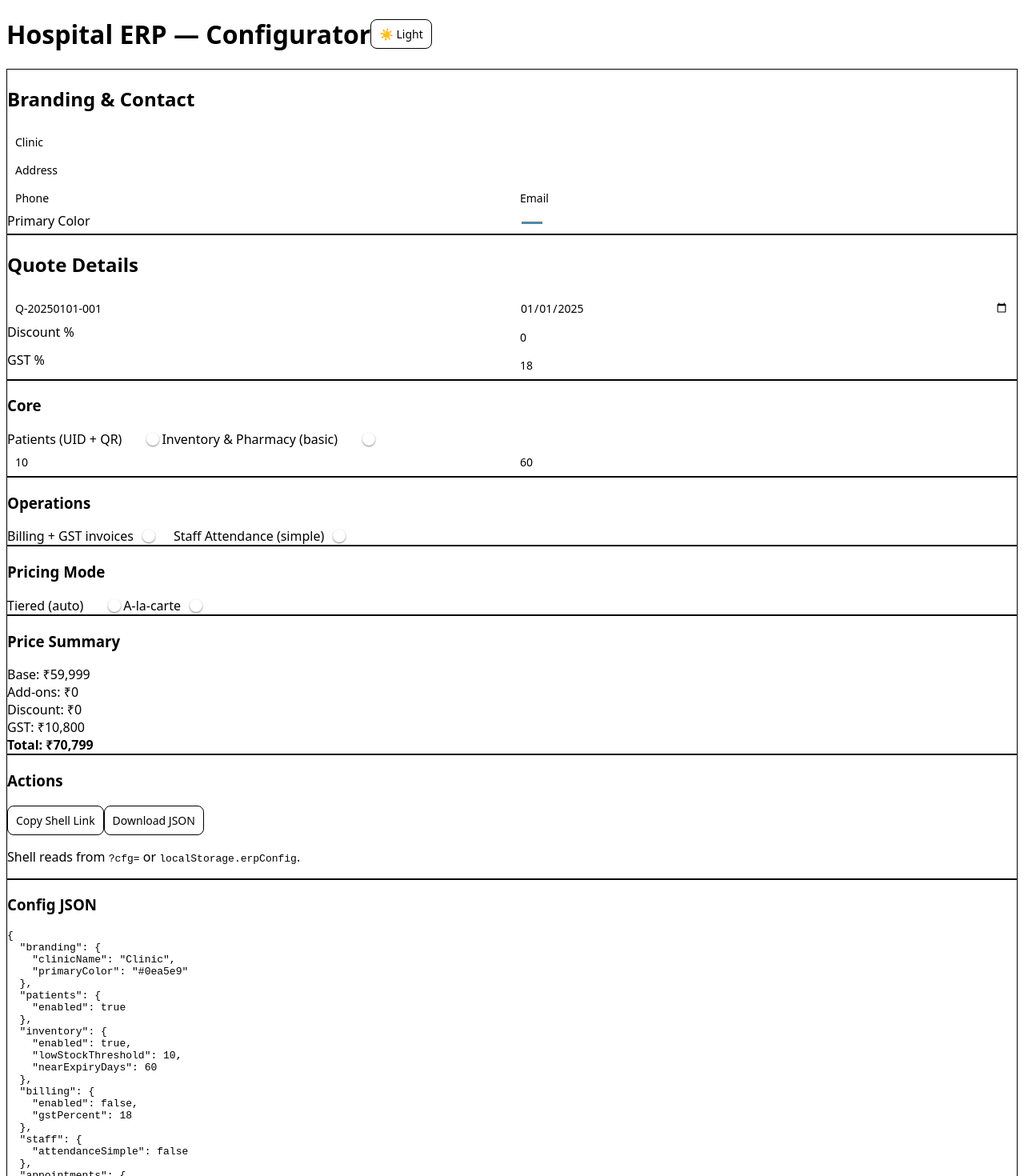
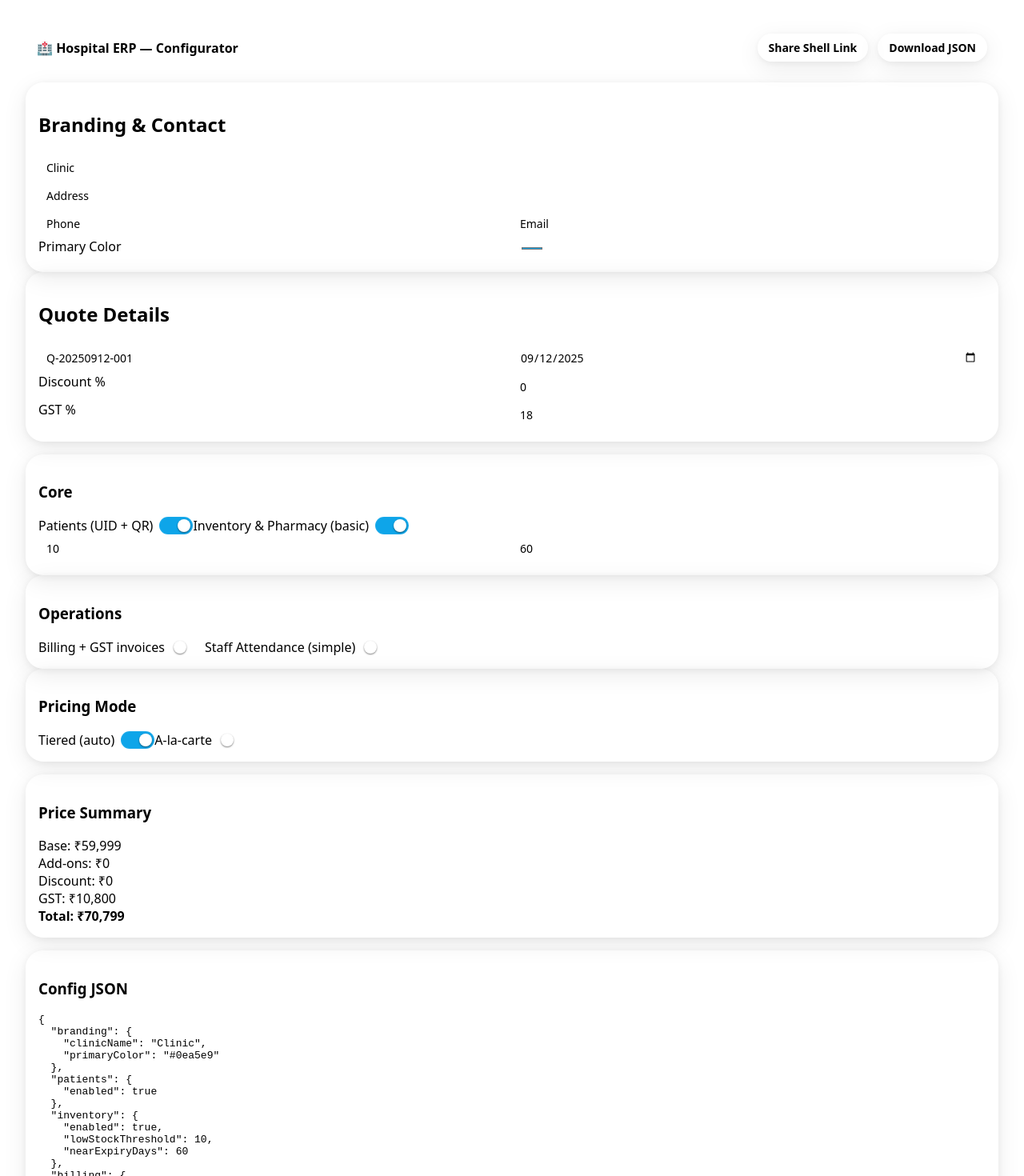
Before and after one commit to warangalonepoint/hospital-erp-configurator, a Next.js app in the folder hospitalerp/: page /configurator in a window 1280 px wide. Shown: the top 1470 px of the page at 80% size. Built offline with nearby package versions, Linux system fonts and the light colour scheme.

Commit message:
Update FeatureConfigurator.tsx

```diff
--- a/hospitalerp/components/FeatureConfigurator.tsx
+++ b/hospitalerp/components/FeatureConfigurator.tsx
@@ -2,45 +2,23 @@
 
 import React, { useEffect, useMemo, useRef, useState } from "react";
 
-/* ---- Theme toggle ---- */
-export function ThemeToggle() {
-  const [mode, setMode] = useState<"light" | "dark">(() =>
-    typeof document !== "undefined" && document.documentElement.classList.contains("theme-light") ? "light" : "dark"
-  );
-  return (
-    <button
-      className="px-3 py-2 rounded border border-[color:var(--line)]"
-      onClick={() => {
-        const next = mode === "light" ? "dark" : "light";
-        document.documentElement.classList.toggle("theme-light", next === "light");
-        document.documentElement.classList.toggle("theme-dark", next === "dark");
-        localStorage.setItem("theme", next);
-        setMode(next);
-      }}
-      title="Toggle theme"
-    >
-      {mode === "light" ? "🌙 Dark" : "☀️ Light"}
-    </button>
-  );
+/* ---------- Client-only number formatter to avoid hydration mismatch ---------- */
+function PriceCell({ value }: { value: number }) {
+  const [formatted, setFormatted] = useState<string>("");
+  useEffect(() => {
+    setFormatted(value.toLocaleString("en-IN"));
+  }, [value]);
+  return <span suppressHydrationWarning>{formatted || value}</span>;
 }
 
-/* ---- Tiny iOS-style Switch ---- */
-function Switch({ checked, onChange, disabled }: { checked: boolean; onChange: (v: boolean) => void; disabled?: boolean }) {
-  return (
-    <span className={`switch ${disabled ? "disabled" : ""}`}>
-      <input type="checkbox" checked={checked} disabled={disabled} onChange={(e) => onChange(e.target.checked)} />
-      <span className="knob" />
-    </span>
-  );
-}
-
-/* ---- Types & defaults ---- */
+/* ---------- Types ---------- */
 type Branding = { clinicName: string; address?: string; phone?: string; email?: string; primaryColor?: string };
+type PatientsCfg = { enabled: boolean };
 type InventoryCfg = { enabled: boolean; lowStockThreshold: number; nearExpiryDays: number };
-type PatientsCfg = { enabled: boolean };
 type BillingCfg = { enabled: boolean; gstPercent: number };
 type StaffCfg = { attendanceSimple: boolean };
 type AppointmentsCfg = { singleDoctor: boolean };
+
 type Config = {
   branding: Branding;
   patients: PatientsCfg;
@@ -48,10 +26,11 @@ type Config = {
   billing: BillingCfg;
   staff: StaffCfg;
   appointments: AppointmentsCfg;
-  quote?: { number: string; date: string; discountPct: number };
-  pricingMode?: "tiered" | "custom";
+  quote: { number: string; date: string; discountPct: number };
+  pricingMode: "tiered" | "custom";
 };
 
+/* ---------- Defaults (keep in sync with shell) ---------- */
 const DEFAULT_CONFIG: Config = {
   branding: { clinicName: "Clinic", primaryColor: "#0ea5e9" },
   patients: { enabled: true },
@@ -63,6 +42,7 @@ const DEFAULT_CONFIG: Config = {
   pricingMode: "tiered",
 };
 
+/* ---------- Utils ---------- */
 function deepMerge<T>(base: T, patch: Partial<T>): T {
   const out: any = Array.isArray(base) ? [...(base as any)] : { ...(base as any) };
   for (const [k, v] of Object.entries(patch as any)) {
@@ -74,8 +54,6 @@ function deepMerge<T>(base: T, patch: Partial<T>): T {
 function b64(json: any) {
   return encodeURIComponent(btoa(typeof json === "string" ? json : JSON.stringify(json)));
 }
-
-/* ---- Stable hooks to avoid hydration mismatch ---- */
 function useStableNowISO() {
   const ref = useRef<string>();
   if (!ref.current) ref.current = new Date().toISOString();
@@ -93,47 +71,57 @@ function useStableQuoteNumber(prefix = "Q") {
   return ref.current;
 }
 
-/* ---- Component ---- */
+/* ---------- Component ---------- */
 export default function FeatureConfigurator() {
+  const nowISO = useStableNowISO();
+  const defaultQuote = useStableQuoteNumber();
+
+  // 1) Load config from localStorage on first render (client)
   const [cfg, setCfg] = useState<Config>(() => {
     try {
       const raw = localStorage.getItem("erpConfig");
-      return raw ? deepMerge(DEFAULT_CONFIG, JSON.parse(raw)) : DEFAULT_CONFIG;
+      if (!raw) {
+        // first boot: stamp date + quote
+        const seeded = deepMerge(DEFAULT_CONFIG, {
+          quote: { number: defaultQuote, date: nowISO.slice(0, 10) },
+        });
+        localStorage.setItem("erpConfig", JSON.stringify(seeded));
+        return seeded;
+      }
+      const parsed = JSON.parse(raw);
+      // merge with defaults so new keys appear without nuking user data
+      return deepMerge(DEFAULT_CONFIG, parsed);
     } catch {
-      return DEFAULT_CONFIG;
+      const seeded = deepMerge(DEFAULT_CONFIG, { quote: { number: defaultQuote, date: nowISO.slice(0, 10) } });
+      localStorage.setItem("erpConfig", JSON.stringify(seeded));
+      return seeded;
     }
   });
 
-  const nowISO = useStableNowISO();
-  const quoteNumber = useStableQuoteNumber();
+  // 2) Persist any change
+  useEffect(() => {
+    localStorage.setItem("erpConfig", JSON.stringify(cfg));
+    // also push brand color into CSS var so the whole UI tints live
+    if (cfg.branding?.primaryColor) {
+      document.documentElement.style.setProperty("--prim", cfg.branding.primaryColor);
+    }
+  }, [cfg]);
 
-  useEffect(() => {
-    setCfg((c) =>
-      deepMerge(c, {
-        quote: {
-          number: c.quote?.number || quoteNumber,
-          date: c.quote?.date || nowISO.slice(0, 10),
-          discountPct: c.quote?.discountPct ?? 0,
-        },
-      })
-    );
-    // eslint-disable-next-line react-hooks/exhaustive-deps
-  }, []);
+  // 3) Pricing math (simple)
+  const basePrice = 59999; // clinic base
+  const addons = useMemo(() => {
+    let n = 0;
+    if (cfg.billing.enabled) n += 3000;
+    if (cfg.staff.attendanceSimple) n += 2000;
+    return n;
+  }, [cfg.billing.enabled, cfg.staff.attendanceSimple]);
 
-  // simple price math (placeholder)
-  const basePrice = 59999;
-  const addons = (cfg.billing.enabled ? 3000 : 0) + (cfg.staff.attendanceSimple ? 2000 : 0);
   const subtotal = basePrice + addons;
   const discount = Math.round((subtotal * (cfg.quote?.discountPct || 0)) / 100);
   const net = subtotal - discount;
   const gst = Math.round((net * (cfg.billing.gstPercent || 18)) / 100);
   const total = net + gst;
 
-  useEffect(() => {
-    localStorage.setItem("erpConfig", JSON.stringify(cfg));
-  }, [cfg]);
-
-  // stable preview string (prevents hydration diff)
   const previewJson = useMemo(
     () =>
       JSON.stringify(
@@ -153,10 +141,11 @@ export default function FeatureConfigurator() {
     [cfg]
   );
 
-  const copyShareLink = async () => {
+  // 4) Actions
+  const copyShellLink = async () => {
     const url = `${location.origin}/nav.html?cfg=${b64(cfg)}&page=patients.html`;
     await navigator.clipboard.writeText(url);
-    alert("Share link copied ✅");
+    alert("Shell link copied ✅");
   };
   const downloadJson = () => {
     const blob = new Blob([previewJson], { type: "application/json" });
@@ -170,145 +159,214 @@ export default function FeatureConfigurator() {
   };
 
   return (
-    <div className="p-6 space-y-6">
-      <h1 className="text-xl font-semibold flex items-center gap-3">
-        Hospital ERP — Configurator
-        <ThemeToggle />
-      </h1>
+    <div className="page safe-bottom">
+      {/* Topbar */}
+      <div className="topbar">
+        <div style={{ fontWeight: 800 }}>🏥 Hospital ERP — Configurator</div>
+        <div style={{ flex: 1 }} />
+        <button className="btn-pill" onClick={copyShellLink}>Share Shell Link</button>
+        <button className="btn-pill" onClick={downloadJson}>Download JSON</button>
+      </div>
 
-      {/* Branding */}
-      <section className="grid md:grid-cols-2 gap-4">
-        <div className="space-y-3 p-4 border rounded-xl">
+      {/* Branding & Quote */}
+      <div className="grid md:grid-cols-2 gap-4" style={{ marginTop: 16 }}>
+        <div className="card space-y-3">
           <h2 className="font-semibold">Branding & Contact</h2>
-          <input className="w-full p-2" placeholder="Clinic / Hospital Name"
+          <input
+            className="w-full"
+            placeholder="Clinic / Hospital Name"
             value={cfg.branding.clinicName}
-            onChange={(e) => setCfg((c) => deepMerge(c, { branding: { clinicName: e.target.value } }))} />
-          <input className="w-full p-2" placeholder="Address"
+            onChange={(e) => setCfg((c) => deepMerge(c, { branding: { clinicName: e.target.value } }))}
+          />
+          <input
+            className="w-full"
+            placeholder="Address"
             value={cfg.branding.address ?? ""}
-            onChange={(e) => setCfg((c) => deepMerge(c, { branding: { address: e.target.value } }))} />
+            onChange={(e) => setCfg((c) => deepMerge(c, { branding: { address: e.target.value } }))}
+          />
           <div className="grid grid-cols-2 gap-3">
-            <input className="p-2" placeholder="Phone"
+            <input
+              placeholder="Phone"
               value={cfg.branding.phone ?? ""}
-              onChange={(e) => setCfg((c) => deepMerge(c, { branding: { phone: e.target.value } }))} />
-            <input className="p-2" placeholder="Email"
+              onChange={(e) => setCfg((c) => deepMerge(c, { branding: { phone: e.target.value } }))}
+            />
+            <input
+              placeholder="Email"
               value={cfg.branding.email ?? ""}
-              onChange={(e) => setCfg((c) => deepMerge(c, { branding: { email: e.target.value } }))} />
+              onChange={(e) => setCfg((c) => deepMerge(c, { branding: { email: e.target.value } }))}
+            />
           </div>
           <div className="grid grid-cols-2 gap-3">
             <label className="text-sm" style={{ color: "var(--text-muted)" }}>Primary Color</label>
-            <input type="color" className="h-10 w-20"
+            <input
+              type="color"
+              className="h-10 w-20"
               value={cfg.branding.primaryColor ?? "#0ea5e9"}
-              onChange={(e) => setCfg((c) => deepMerge(c, { branding: { primaryColor: e.target.value } }))} />
+              onChange={(e) => setCfg((c) => deepMerge(c, { branding: { primaryColor: e.target.value } }))}
+            />
           </div>
         </div>
 
-        {/* Quote Details */}
-        <div className="space-y-3 p-4 border rounded-xl">
+        <div className="card space-y-3">
           <h2 className="font-semibold">Quote Details</h2>
           <div className="grid grid-cols-2 gap-3">
-            <input className="p-2" placeholder="Quote Number"
-              value={cfg.quote?.number || ""}
-              onChange={(e) => setCfg((c) => deepMerge(c, { quote: { number: e.target.value } }))} />
-            <input type="date" className="p-2"
-              value={cfg.quote?.date || nowISO.slice(0, 10)}
-              onChange={(e) => setCfg((c) => deepMerge(c, { quote: { date: e.target.value } }))} />
+            <input
+              placeholder="Quote Number"
+              value={cfg.quote.number}
+              onChange={(e) => setCfg((c) => deepMerge(c, { quote: { number: e.target.value } }))}
+            />
+            <input
+              type="date"
+              value={cfg.quote.date}
+              onChange={(e) => setCfg((c) => deepMerge(c, { quote: { date: e.target.value } }))}
+            />
           </div>
           <div className="grid grid-cols-2 gap-3">
             <label className="text-sm" style={{ color: "var(--text-muted)" }}>Discount %</label>
-            <input type="number" className="p-2"
-              value={cfg.quote?.discountPct ?? 0}
-              onChange={(e) => setCfg((c) => deepMerge(c, { quote: { discountPct: Number(e.target.value || 0) } }))} />
+            <input
+              type="number"
+              value={cfg.quote.discountPct}
+              onChange={(e) =>
+                setCfg((c) => deepMerge(c, { quote: { discountPct: Number(e.target.value || 0) } }))
+              }
+            />
           </div>
           <div className="grid grid-cols-2 gap-3">
             <label className="text-sm" style={{ color: "var(--text-muted)" }}>GST %</label>
-            <input type="number" className="p-2"
+            <input
+              type="number"
               value={cfg.billing.gstPercent}
-              onChange={(e) => setCfg((c) => deepMerge(c, { billing: { gstPercent: Number(e.target.value || 0) } }))} />
+              onChange={(e) =>
+                setCfg((c) => deepMerge(c, { billing: { gstPercent: Number(e.target.value || 0) } }))
+              }
+            />
           </div>
         </div>
-      </section>
+      </div>
 
-      {/* Toggles */}
-      <section className="grid md:grid-cols-3 gap-4">
-        <div className="p-4 border rounded-xl space-y-3">
+      {/* Feature Toggles */}
+      <div className="grid md:grid-cols-3 gap-4" style={{ marginTop: 16 }}>
+        <div className="card space-y-3">
           <h3 className="font-semibold">Core</h3>
           <label className="flex items-center justify-between gap-4">
             <span>Patients (UID + QR)</span>
-            <Switch checked={cfg.patients.enabled} onChange={(v) => setCfg((c) => deepMerge(c, { patients: { enabled: v } }))} />
+            <span className="switch">
+              <input
+                type="checkbox"
+                checked={cfg.patients.enabled}
+                onChange={(e) => setCfg((c) => deepMerge(c, { patients: { enabled: e.target.checked } }))}
+              />
+              <span className="knob" />
+            </span>
           </label>
           <label className="flex items-center justify-between gap-4">
             <span>Inventory & Pharmacy (basic)</span>
-            <Switch checked={cfg.inventory.enabled} onChange={(v) => setCfg((c) => deepMerge(c, { inventory: { enabled: v } }))} />
+            <span className="switch">
+              <input
+                type="checkbox"
+                checked={cfg.inventory.enabled}
+                onChange={(e) => setCfg((c) => deepMerge(c, { inventory: { enabled: e.target.checked } }))}
+              />
+              <span className="knob" />
+            </span>
           </label>
+
           {cfg.inventory.enabled && (
             <div className="grid grid-cols-2 gap-2">
-              <input type="number" className="p-2" placeholder="Low stock threshold"
+              <input
+                type="number"
+                placeholder="Low stock threshold"
                 value={cfg.inventory.lowStockThreshold}
-                onChange={(e) => setCfg((c) => deepMerge(c, { inventory: { lowStockThreshold: Number(e.target.value || 0) } }))} />
-              <input type="number" className="p-2" placeholder="Near expiry days"
+                onChange={(e) =>
+                  setCfg((c) =>
+                    deepMerge(c, { inventory: { lowStockThreshold: Number(e.target.value || 0) } })
+                  )
+                }
+              />
+              <input
+                type="number"
+                placeholder="Near expiry days"
                 value={cfg.inventory.nearExpiryDays}
-                onChange={(e) => setCfg((c) => deepMerge(c, { inventory: { nearExpiryDays: Number(e.target.value || 0) } }))} />
+                onChange={(e) =>
+                  setCfg((c) => deepMerge(c, { inventory: { nearExpiryDays: Number(e.target.value || 0) } }))
+                }
+              />
             </div>
           )}
         </div>
 
-        <div className="p-4 border rounded-xl space-y-3">
+        <div className="card space-y-3">
           <h3 className="font-semibold">Operations</h3>
           <label className="flex items-center justify-between gap-4">
             <span>Billing + GST invoices</span>
-            <Switch checked={cfg.billing.enabled} onChange={(v) => setCfg((c) => deepMerge(c, { billing: { enabled: v } }))} />
+            <span className="switch">
+              <input
+                type="checkbox"
+                checked={cfg.billing.enabled}
+                onChange={(e) => setCfg((c) => deepMerge(c, { billing: { enabled: e.target.checked } }))}
+              />
+              <span className="knob" />
+            </span>
           </label>
           <label className="flex items-center justify-between gap-4">
             <span>Staff Attendance (simple)</span>
-            <Switch checked={cfg.staff.attendanceSimple} onChange={(v) => setCfg((c) => deepMerge(c, { staff: { attendanceSimple: v } }))} />
+            <span className="switch">
+              <input
+                type="checkbox"
+                checked={cfg.staff.attendanceSimple}
+                onChange={(e) => setCfg((c) => deepMerge(c, { staff: { attendanceSimple: e.target.checked } }))}
+              />
+              <span className="knob" />
+            </span>
           </label>
         </div>
 
-        <div className="p-4 border rounded-xl space-y-3">
+        <div className="card space-y-3">
           <h3 className="font-semibold">Pricing Mode</h3>
           <label className="flex items-center justify-between gap-4">
             <span>Tiered (auto)</span>
-            <Switch checked={cfg.pricingMode === "tiered"} onChange={(v) => setCfg((c) => ({ ...c, pricingMode: v ? "tiered" : "custom" }))} />
+            <span className="switch">
+              <input
+                type="checkbox"
+                checked={cfg.pricingMode === "tiered"}
+                onChange={(e) => setCfg((c) => ({ ...c, pricingMode: e.target.checked ? "tiered" : "custom" }))}
+              />
+              <span className="knob" />
+            </span>
           </label>
           <label className="flex items-center justify-between gap-4">
             <span>A-la-carte</span>
-            <Switch checked={cfg.pricingMode === "custom"} onChange={(v) => setCfg((c) => ({ ...c, pricingMode: v ? "custom" : "tiered" }))} />
+            <span className="switch">
+              <input
+                type="checkbox"
+                checked={cfg.pricingMode === "custom"}
+                onChange={(e) => setCfg((c) => ({ ...c, pricingMode: e.target.checked ? "custom" : "tiered" }))}
+              />
+              <span className="knob" />
+            </span>
           </label>
         </div>
-      </section>
+      </div>
 
       {/* Price Summary */}
-      <section className="p-4 border rounded-xl">
+      <div className="card" style={{ marginTop: 16 }}>
         <h3 className="font-semibold mb-2">Price Summary</h3>
         <div className="grid md:grid-cols-5 gap-3">
-          <div>Base: ₹{basePrice.toLocaleString("en-IN")}</div>
-          <div>Add-ons: ₹{addons.toLocaleString("en-IN")}</div>
-          <div>Discount: ₹{discount.toLocaleString("en-IN")}</div>
-          <div>GST: ₹{gst.toLocaleString("en-IN")}</div>
-          <div><b>Total: ₹{total.toLocaleString("en-IN")}</b></div>
+          <div>Base: ₹<PriceCell value={basePrice} /></div>
+          <div>Add-ons: ₹<PriceCell value={addons} /></div>
+          <div>Discount: ₹<PriceCell value={discount} /></div>
+          <div>GST: ₹<PriceCell value={gst} /></div>
+          <div><b>Total: ₹<PriceCell value={total} /></b></div>
         </div>
-      </section>
+      </div>
 
-      {/* Actions + JSON */}
-      <section className="grid md:grid-cols-2 gap-4">
-        <div className="space-y-3 p-4 border rounded-xl">
-          <h3 className="font-semibold">Actions</h3>
-          <div className="flex gap-3">
-            <button className="px-3 py-2 rounded border" onClick={copyShareLink}>Copy Shell Link</button>
-            <button className="px-3 py-2 rounded border" onClick={downloadJson}>Download JSON</button>
-          </div>
-          <p style={{ color: "var(--text-muted)" }} className="text-xs">
-            Shell reads from <code>?cfg=</code> or <code>localStorage.erpConfig</code>.
-          </p>
-        </div>
-
-        <div className="space-y-2 p-4 border rounded-xl">
-          <h3 className="font-medium mb-2">Config JSON</h3>
-          <pre className="bg-[color:var(--card)] p-3 rounded-xl overflow-auto text-xs max-h-64 whitespace-pre" suppressHydrationWarning>
+      {/* JSON Preview (client-only text; safe) */}
+      <div className="card" style={{ marginTop: 16 }}>
+        <h3 className="font-semibold mb-2">Config JSON</h3>
+        <pre className="text-xs overflow-auto" suppressHydrationWarning>
 {previewJson}
-          </pre>
-        </div>
-      </section>
+        </pre>
+      </div>
     </div>
   );
 }
```
